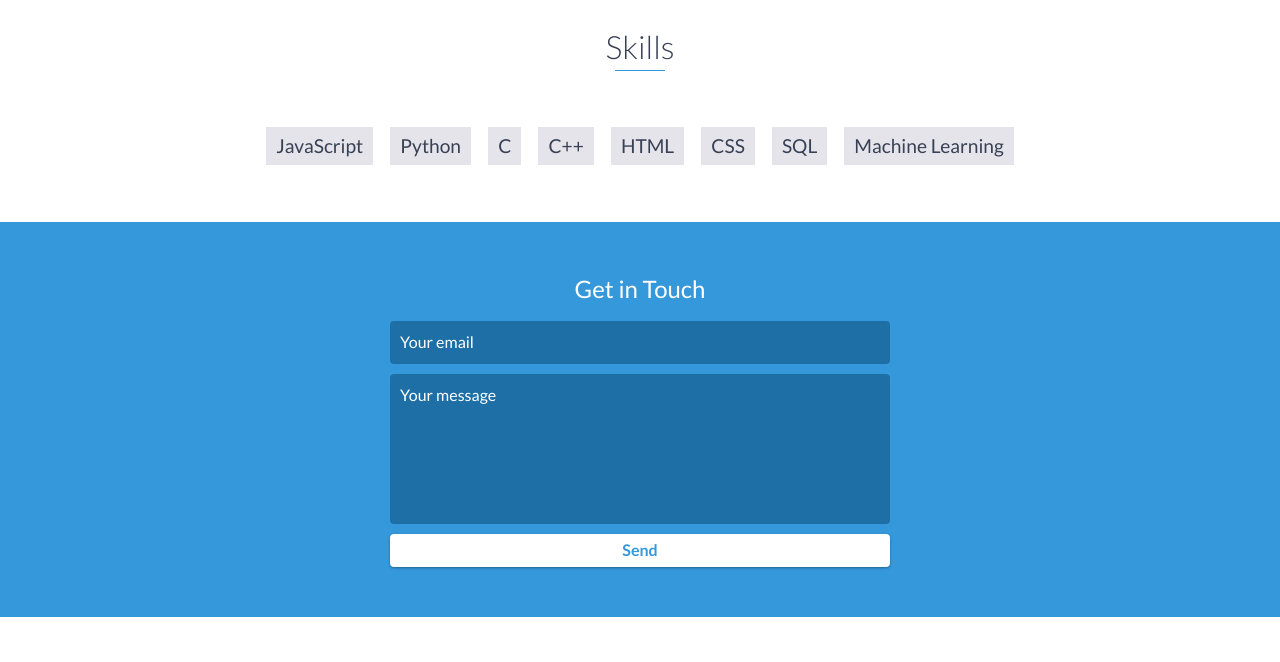
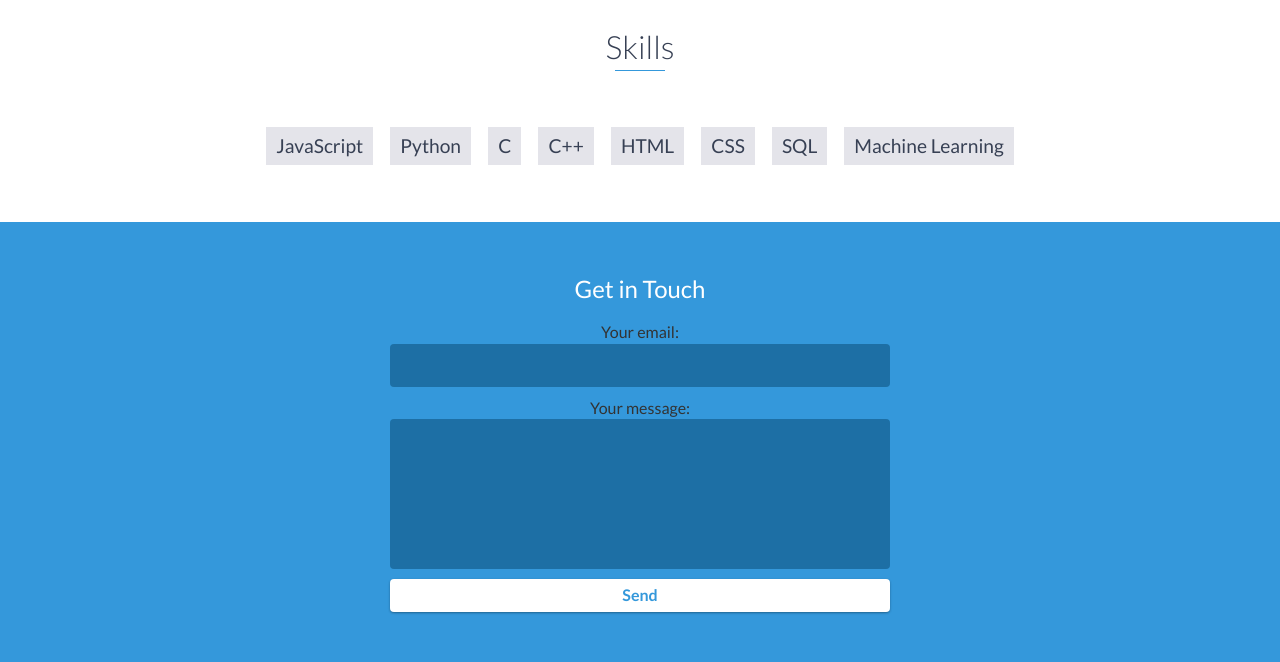
Before and after one commit to anupambhowmick/anupambhowmick.github.io, a website: page index.html in a window 1280 px wide. Shown: the part 3221-3883 px from the top of the page. Drawn offline with nearby package versions, Linux system fonts and the light colour scheme.

Commit message:
formspree

```diff
--- a/index.html
+++ b/index.html
@@ -200,12 +200,21 @@ Detector, Relu, Max Pooling, Flattening, Fully Connection, Pre-processing, Soft-
     <div id="contact">
         <h2>Get in Touch</h2>
         <div id="contact-form">
-            <form method="POST" action="https://formspree.io/anupambhowmick1483@email.com">
-                <input type="hidden" name="_subject" value="Contact request from personal website" />
-                <input type="email" name="_replyto" placeholder="Your email" required>
-                <textarea name="message" placeholder="Your message" required></textarea>
-                <button type="submit">Send</button>
-            </form>
+            <form
+  action="https://formspree.io/f/moqrrwrp"
+  method="POST"
+>
+  <label>
+    Your email:
+    <input type="email" name="email">
+  </label>
+  <label>
+    Your message:
+    <textarea name="message"></textarea>
+  </label>
+  <!-- your other form fields go here -->
+  <button type="submit">Send</button>
+</form>
         </div>
         <!-- End #contact-form -->
     </div>
```
